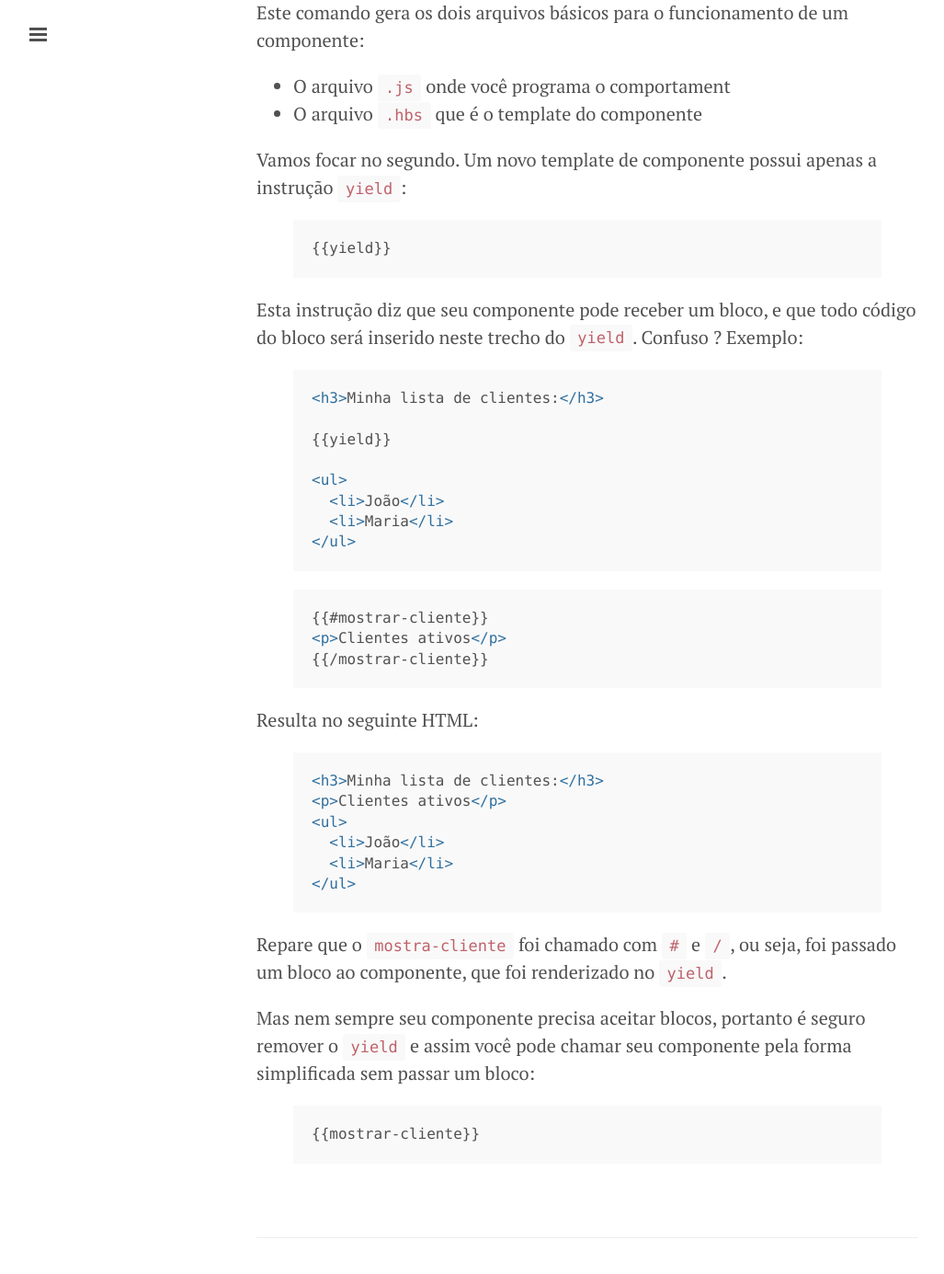
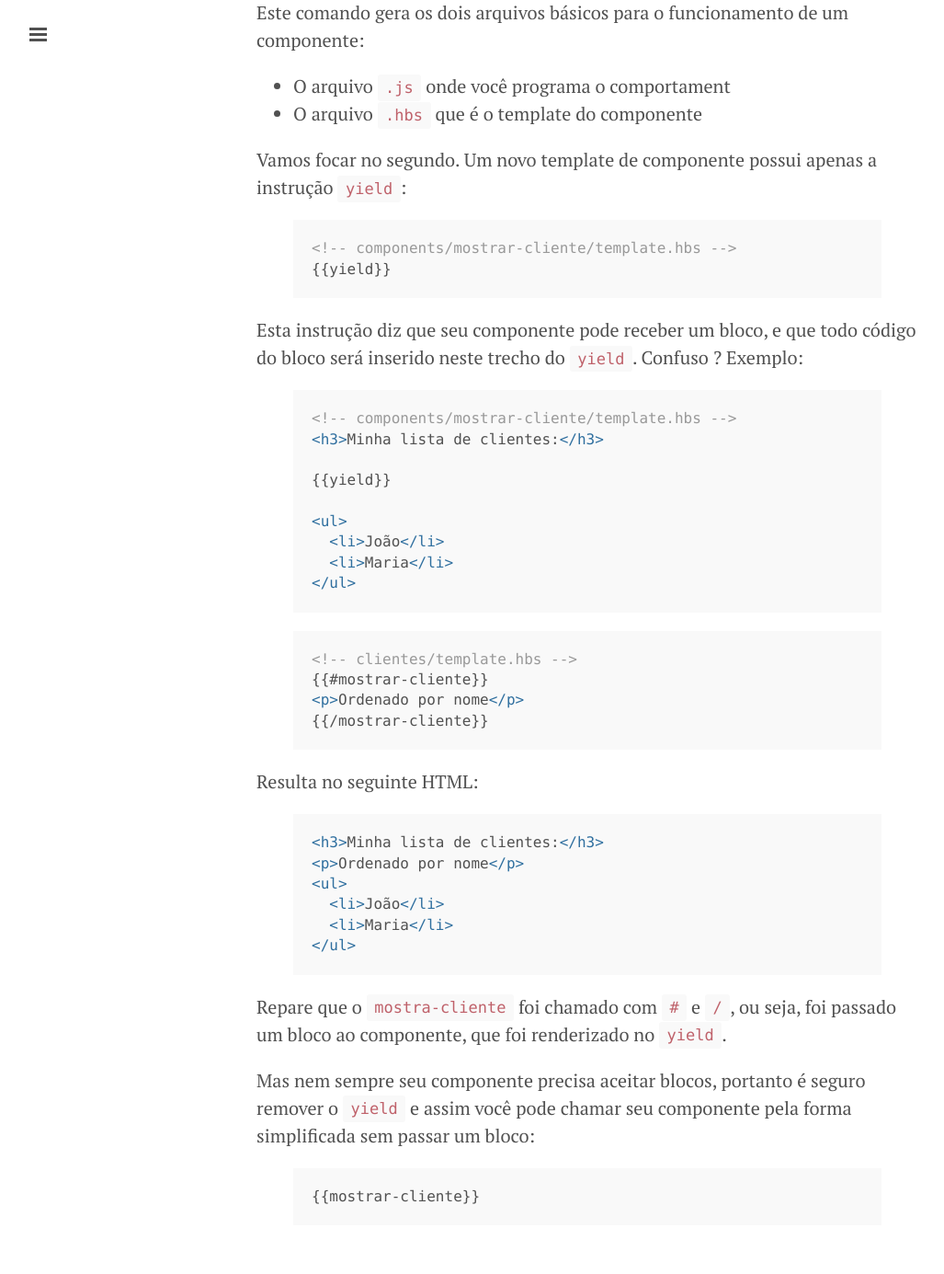
Before and after one commit to leandrocp/leandrocp.github.io, a Jekyll site: the page built from _posts/2015-10-23-entendendo-blocos-ember.md, in a window 1280 px wide and 1400 px high, scrolled down 1104 px. Shown: the top 1385 px of the window at 92% size, without its empty margins (1-1028 px from the left). Built offline with Jekyll 4.4.1, drawn with Linux system fonts in a browser that asks for light colours; Markdown is read by kramdown in place of the engine named in the settings; comment, search, counter and statistics services are not loaded.

Commit message:
Update 2015-10-23-entendendo-blocos-ember.md

```diff
--- a/_posts/2015-10-23-entendendo-blocos-ember.md
+++ b/_posts/2015-10-23-entendendo-blocos-ember.md
@@ -51,6 +51,7 @@ Vamos focar no segundo. Um novo template de componente possui apenas a instruç
 
 {% highlight html %}
 {% raw %}
+<!-- components/mostrar-cliente/template.hbs -->
 {{yield}}
 {% endraw %}
 {% endhighlight %}
@@ -59,6 +60,7 @@ Esta instrução diz que seu componente pode receber um bloco, e que todo códig
 
 {% highlight html %}
 {% raw %}
+<!-- components/mostrar-cliente/template.hbs -->
 <h3>Minha lista de clientes:</h3>
 
 {{yield}}
@@ -72,8 +74,9 @@ Esta instrução diz que seu componente pode receber um bloco, e que todo códig
 
 {% highlight html %}
 {% raw %}
+<!-- clientes/template.hbs -->
 {{#mostrar-cliente}}
-<p>Clientes ativos</p>
+<p>Ordenado por nome</p>
 {{/mostrar-cliente}}
 {% endraw %}
 {% endhighlight %}
@@ -82,7 +85,7 @@ Resulta no seguinte HTML:
 
 {% highlight html %}
 <h3>Minha lista de clientes:</h3>
-<p>Clientes ativos</p>
+<p>Ordenado por nome</p>
 <ul>
   <li>João</li>
   <li>Maria</li>
```
